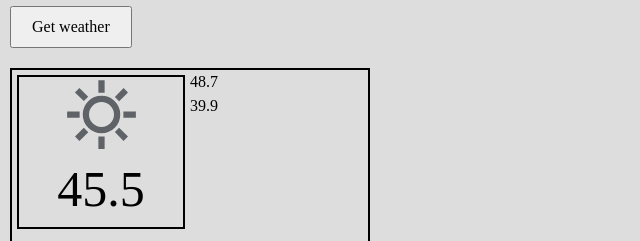
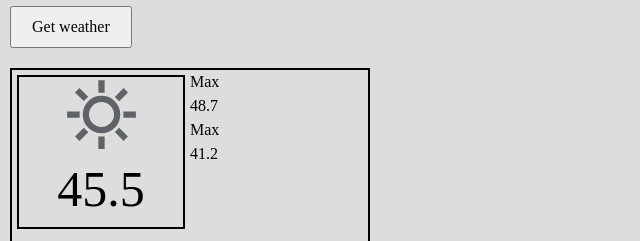
Before and after one commit to Solar-Tiger/randoms-weather-checker, a website built with webpack: page src/index.html in a window 1280 px wide. Shown: the part 186-427 px from the top of the page, 0-640 px from the left. Built offline with nearby package versions, Linux system fonts and the light colour scheme.

Commit message:
Add max and min weather display

```diff
--- a/src/index.html
+++ b/src/index.html
@@ -30,9 +30,15 @@
             <img src="assets/images/weather-condition-icons/clear-day.svg" alt="sunny day" height="75" width="75">
             <p class="current-temperature">45.5</p>
         </div>
-        <div class="weather-high-and-low">
-            <p class="weather-high">48.7</p>
-            <p class="weather-low">39.9</p>
+        <div class="weather-max-and-min">
+            <div class="weather-max">
+                <p class="max">Max</p>
+                <p class="max-temp">48.7</p>
+            </div>
+            <div class="weather-min">
+                <p class="min">Max</p>
+                <p class="min-temp">41.2</p>
+            </div>
         </div>
         <p class="weather-description">This is the current weather condition. Accept you're a snail now.</p>
     </div>
```
